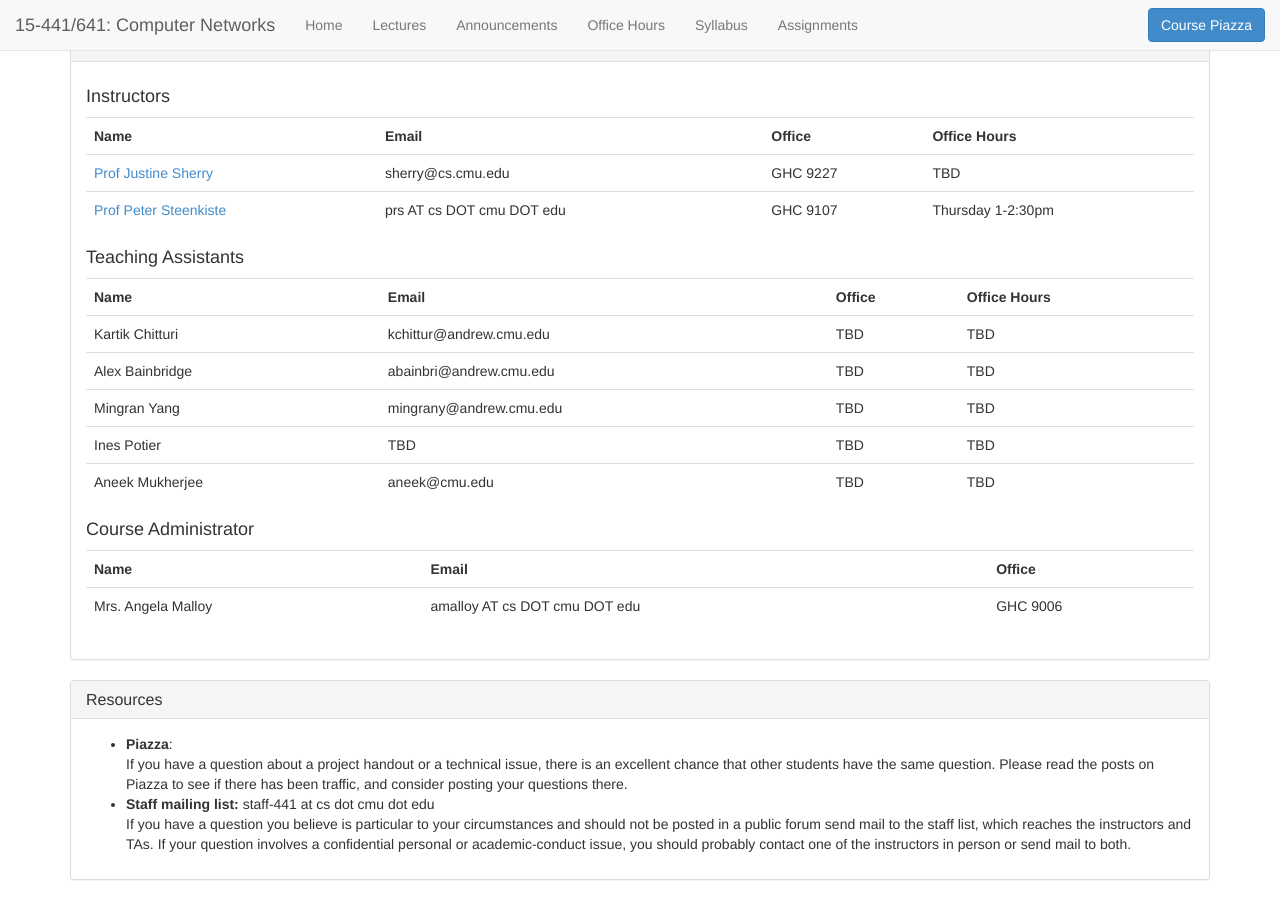
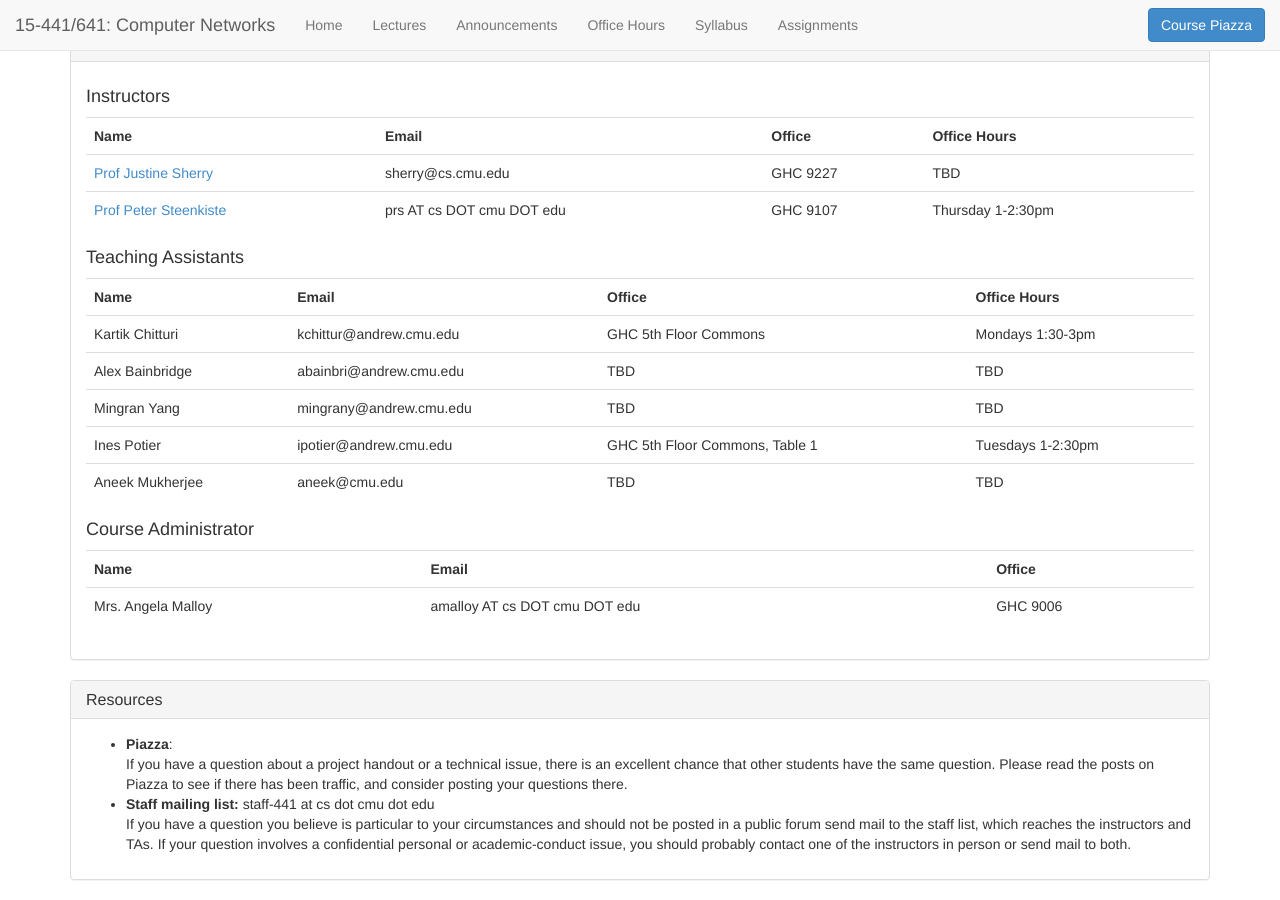
Before and after one commit to computer-networks/fa19, a Jekyll site: the page built from index.html, in a window 1280 px wide and 900 px high, scrolled down 794 px. Built offline with Jekyll 4.4.1, drawn with Linux system fonts in a browser that asks for light colours.

Commit message:
Update index.html

```diff
--- a/index.html
+++ b/index.html
@@ -102,8 +102,8 @@ title: 15-441/641 Fall 2019
     <tr>
       <td>Kartik Chitturi</td>
       <td>kchittur@andrew.cmu.edu</td>
-      <td>TBD</td>
-      <td>TBD</td>
+      <td>GHC 5th Floor Commons</td>
+      <td>Mondays 1:30-3pm</td>
     </tr>
     <tr>
       <td>Alex Bainbridge</td>
@@ -119,9 +119,9 @@ title: 15-441/641 Fall 2019
     </tr>
      <tr>
       <td>Ines Potier</td>
-      <td>TBD</td>
-      <td>TBD</td>
-      <td>TBD</td>
+      <td>ipotier@andrew.cmu.edu</td>
+      <td>GHC 5th Floor Commons, Table 1</td>
+      <td>Tuesdays 1-2:30pm</td>
      </tr>
      <tr>
       <td>Aneek Mukherjee</td>
```
